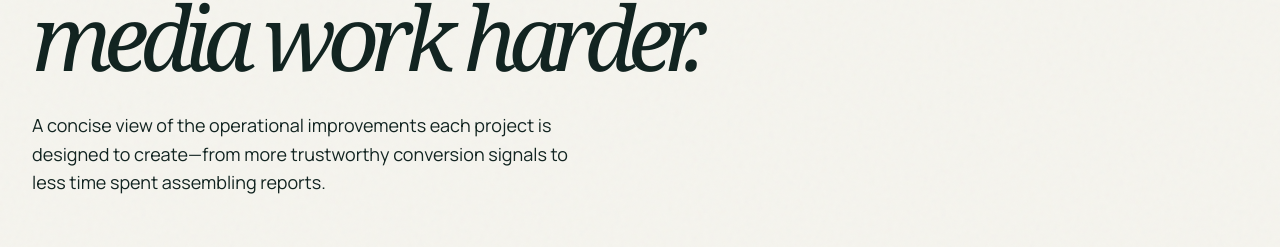
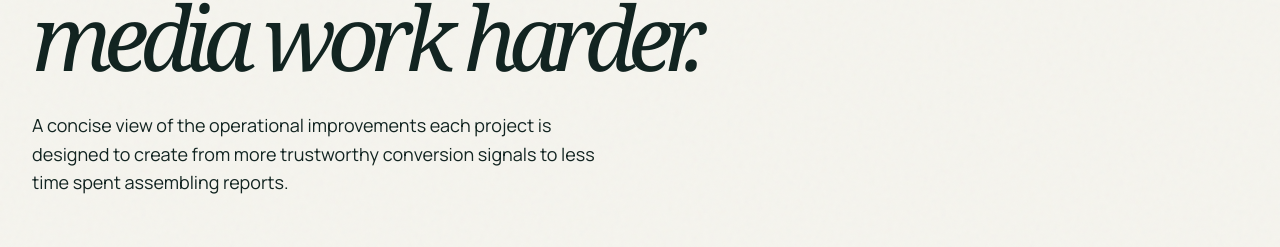
Before and after one commit to VimeshikaShri/Ad-Tech-, a plain HTML site: page results.html in a window 1280 px wide. Shown: the part 315-562 px from the top of the page. Drawn offline with nearby package versions, Linux system fonts and the light colour scheme.

Commit message:
results.html

```diff
--- a/results.html
+++ b/results.html
@@ -23,7 +23,7 @@
       <section class="results-hero">
         <p class="eyebrow">Project outcomes / 2026</p>
         <h1>Results that make<br /><em>media work harder.</em></h1>
-        <p class="results-lead">A concise view of the operational improvements each project is designed to create—from more trustworthy conversion signals to less time spent assembling reports.</p>
+        <p class="results-lead">A concise view of the operational improvements each project is designed to create from more trustworthy conversion signals to less time spent assembling reports.</p>
       </section>
       <aside class="results-note"><b>Note</b><p>These are portfolio sample outcomes, included to demonstrate the measurement approach. Replace them with approved, verified results before presenting client work publicly.</p></aside>
       <section class="result-list" aria-label="Project outcomes">
```
